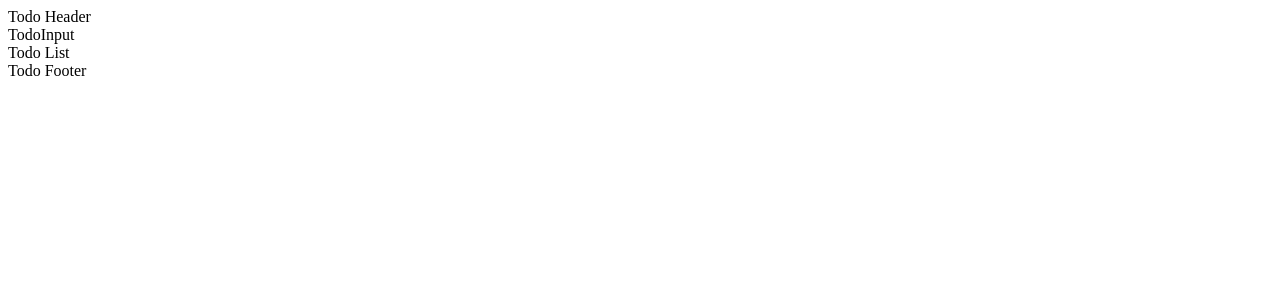
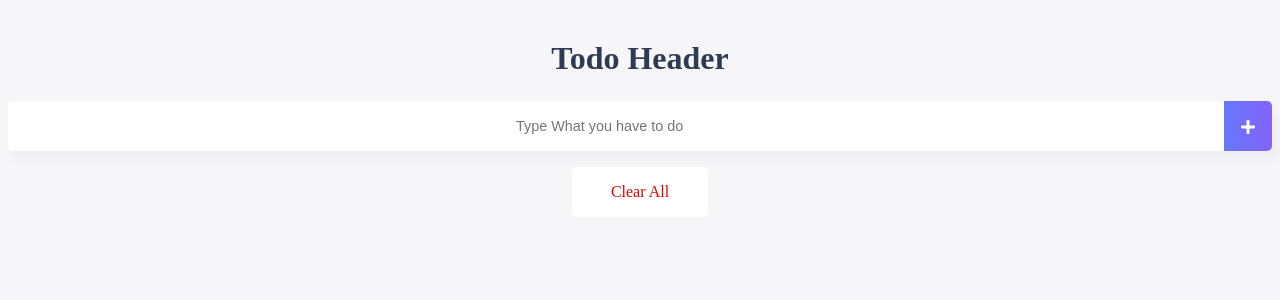
Before and after one commit to kumi1688/Vue_Sample_Project, a Vue app: page / in a window 1280 px wide. Shown: the top 300 px of the page. Built offline with nearby package versions, Linux system fonts and the light colour scheme.

Commit message:
[06-4] building component TodoInput, TodoList, TodoHeader, TodoFooter

```diff
--- a/public/index.html
+++ b/public/index.html
@@ -5,6 +5,7 @@
   <meta charset="utf-8">
   <meta http-equiv="X-UA-Compatible" content="IE=edge">
   <meta name="viewport" content="width=device-width,initial-scale=1.0">
+  <link rel='stylesheet' href='https://use.fontawesome.com/releases/v5.0.10/css/all.css'>
   <link rel="icon" href="<%= BASE_URL %>favicon.ico">
   <title>Vue.js ToDo</title>
 </head>
--- a/src/App.vue
+++ b/src/App.vue
@@ -24,5 +24,18 @@
 </script>
 
 <style>
-
+body{
+        text-align : center;
+        background-color: #f6f6f8;
+    }
+    input {
+        border-style: groove;
+        width: 200px;
+    }
+    botton {
+        border-style: groove;
+    }
+    .shadow {
+        box-shadow: 5px 10px 10px rgba(0, 0, 0, 0.03)
+    }
 </style>
--- a/src/components/TodoFooter.vue
+++ b/src/components/TodoFooter.vue
@@ -1,18 +1,31 @@
 <template>
-    <div>
-        Todo Footer
+    <div class='clearAllContainer'>
+        <span class='clearAllBtn' @click='clearTodo'>Clear All</span>
     </div>
+</template>
 
 
-</template>
 <script>
-
-
     export default {
-
+        methods: {
+            clearTodo(){
+                localStorage.clear();
+            }
+        },
     }
 </script>
 
 <style scoped>
-
+    .clearAllContainer{
+        width: 8.5rem;
+        height: 50px;
+        line-height: 50px;
+        background-color: white;
+        border-radius: 5px;
+        margin: 0 auto;
+    }
+    .clearAllBtn{
+        color: #e20303;
+        display: black;
+    }
 </style>
--- a/src/components/TodoHeader.vue
+++ b/src/components/TodoHeader.vue
@@ -1,6 +1,10 @@
 <template>
     <div>
-        Todo Header
+        <header>
+            <h1>
+            Todo Header
+        </h1>
+        </header>
     </div>
 </template>
 
@@ -11,5 +15,9 @@
 </script>
 
 <style scoped>
-
+    h1{
+        color : #2f3b52;
+        font-weight: 900;
+        margin: 2.5rem 0 1.5rem;
+    }
 </style>
--- a/src/components/TodoInput.vue
+++ b/src/components/TodoInput.vue
@@ -1,15 +1,58 @@
 <template>
-    <div>
-        TodoInput
+    <div class='inputBox shadow'>
+        <input v-model="newTodoItem" type="text" placeholder='Type What you have to do'
+        @keyup.enter="addTodo">
+        <span class="addContainer" @click="addTodo">
+            <i class='addBtn fas fa-plus' aria-hidden='true'></i>
+        </span>
     </div>
 </template>
 
 <script>
     export default {
-
+        data() {
+            return{
+                newTodoItem: ''
+            }
+        },
+        methods: {
+            addTodo() {
+                if(this.newTodoItem !== ''){
+                    var value = this.newTodoItem && this.newTodoItem.trim();
+                    localStorage.setItem(value, value);
+                    this.clearInput();
+                }
+            },
+            clearInput() {
+                this.newTodoItem = '';
+            }
+        }
     }
 </script>
 
 <style scoped>
-
+    input:focus{
+        outline: none;
+    }
+    .inputBox{
+        background: white;
+        height: 50px;
+        line-height: 50px;
+        border-radius: 5px;
+    }
+    .inputBox input{
+        border-style: none;
+        font-size: 0.9rem;
+    }
+    .addContainer{
+        float: right;
+        background: linear-gradient(to right, #6478fb, #8763fb);
+        display: block;
+        width: 3rem;
+        border-radius: 0 5px 5px 0;
+    }
+    .addBtn{
+        color: white;
+        vertical-align: middle;
+    }
 </style>
--- a/src/components/TodoList.vue
+++ b/src/components/TodoList.vue
@@ -1,15 +1,67 @@
 <template>
-    <div>
-        Todo List
-    </div>
+    <section>
+        <ul>
+            <li v-for="(todoItem, index) in todoItems" :key='todoItem' class='shadow'>
+                <i class='checkBtn fas fa-check' aria-hidden='true'></i>
+                    {{ todoItem }}
+                <span class="removeBtn" type='botton' @click='removeTodo(todoItem, index)'>
+                    <i class='far fa-trash-alt' aria-hidden="true"></i>
+                </span>
+            </li>
+        </ul>
+    </section>
 </template>
 
 <script>
     export default {
+        data(){
+            return{ todoItems: []}
+        },
+        created(){
+            if(localStorage.length > 0 ){
+                for(var i = 0; i < localStorage.length; i++){
+                    this.todoItems.push(localStorage.key(i));
+                }
+            }
+        },
+        methods: {
+            removeTodo(todoItem, index){
+                localStorage.removeItem(todoItem);
+                this.todoItems.splice(index,1);
+            }
+        },
+
 
     }
 </script>
 
 <style scoped>
+    ul{
+        list-style-type: none;
+        padding-left: 0px;
+        margin-top: 0;
+        text-align: left;
+    }
 
+    li{
+        display : flex;
+        min-height: 50px;
+        height: 50px;
+        line-height: 50px;
+        margin : 0.5rem, 0;
+        padding: 0, 0.9rem;
+        background: white;
+        border-radius: 5px;
+    }
+
+    .checkBtn{
+        line-height: 45px;
+        color: #62acde;
+        margin-right: 5px;
+    }
+
+    .removeBtn{
+        margin-left: auto;
+        color: #de4343;
+    }
 </style>
```
